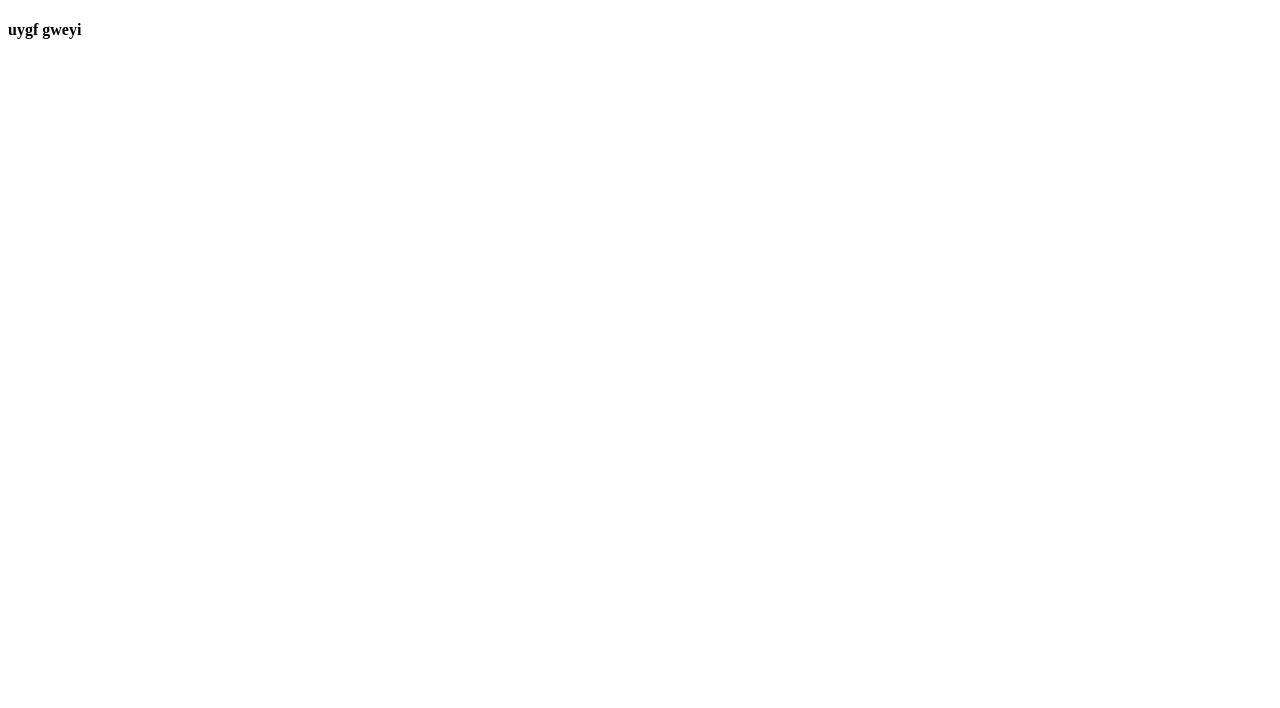
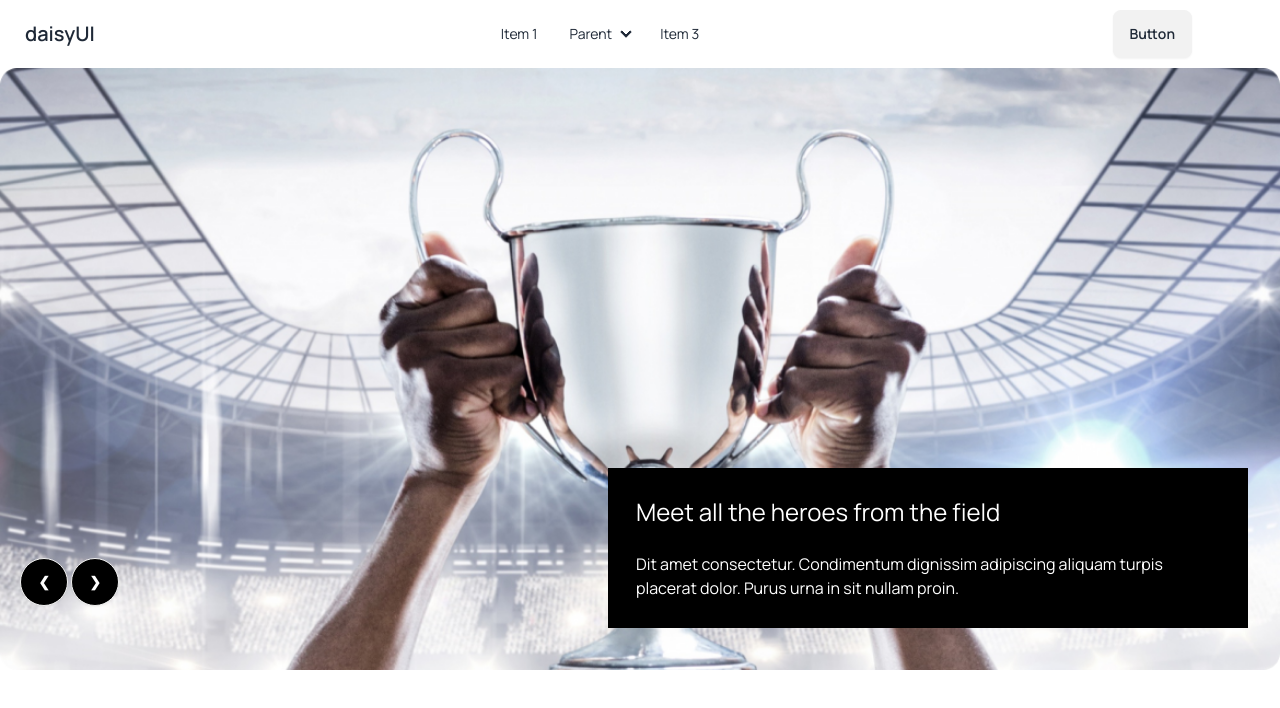
Before and after one commit to alamin601078/my-hockeys-website, a plain HTML site: page index.html in a window 1280 px wide. Drawn offline with nearby package versions, Linux system fonts and the light colour scheme.

Commit message:
compleate banner

```diff
--- a/index.html
+++ b/index.html
@@ -4,8 +4,89 @@
     <meta charset="UTF-8">
     <meta name="viewport" content="width=device-width, initial-scale=1.0">
     <title>Document</title>
+        <!-- tailwin and daisy ui -->
+
+<link href="https://cdn.jsdelivr.net/npm/daisyui@4.6.0/dist/full.min.css" rel="stylesheet" type="text/css" />
+<script src="https://cdn.tailwindcss.com"></script>
+    <!-- manrope goole font -->
+    <link rel="preconnect" href="https://fonts.googleapis.com">
+<link rel="preconnect" href="https://fonts.gstatic.com" crossorigin>
+<link href="https://fonts.googleapis.com/css2?family=Manrope:wght@300;400;500;600;700;800&family=Open+Sans:ital,wght@0,300;0,400;0,500;0,600;0,700;0,800;1,500;1,600;1,700;1,800&family=Poppins:wght@400;500;600;700;800&family=Work+Sans:ital,wght@0,200;0,300;0,400;0,600;1,300;1,400;1,600&display=swap" rel="stylesheet">
+<style>
+    .font-manrope{
+        font-family: 'Manrope', sans-serif;
+    }
+</style>
 </head>
-<body>
-    <h4>uygf gweyi</h4>
+
+<body class="font-manrope">
+    <header>
+        <nav>
+            <div class="navbar bg-base-100 w-[1200px] ">
+                <div class="navbar-start">
+                  <div class="dropdown">
+                    <div tabindex="0" role="button" class="btn btn-ghost lg:hidden">
+                      <svg xmlns="http://www.w3.org/2000/svg" class="h-5 w-5" fill="none" viewBox="0 0 24 24" stroke="currentColor"><path stroke-linecap="round" stroke-linejoin="round" stroke-width="2" d="M4 6h16M4 12h8m-8 6h16" /></svg>
+                    </div>
+                    <ul tabindex="0" class="menu menu-sm dropdown-content mt-3 z-[1] p-2 shadow bg-base-100 rounded-box w-52">
+                      <li><a>Item 1</a></li>
+                      <li>
+                        <a>Parent</a>
+                        <ul class="p-2">
+                          <li><a>Submenu 1</a></li>
+                          <li><a>Submenu 2</a></li>
+                        </ul>
+                      </li>
+                      <li><a>Item 3</a></li>
+                    </ul>
+                  </div>
+                  <a class="btn btn-ghost text-xl">daisyUI</a>
+                </div>
+                <div class="navbar-center hidden lg:flex">
+                  <ul class="menu menu-horizontal px-1">
+                    <li><a>Item 1</a></li>
+                    <li>
+                      <details>
+                        <summary>Parent</summary>
+                        <ul class="p-2">
+                          <li><a>Submenu 1</a></li>
+                          <li><a>Submenu 2</a></li>
+                        </ul>
+                      </details>
+                    </li>
+                    <li><a>Item 3</a></li>
+                  </ul>
+                </div>
+                <div class="navbar-end">
+                  <a class="btn">Button</a>
+                </div>
+              </div>
+        </nav>
+        <div class="">
+            <div class="carousel w-full">
+                <div id="slide1" class="carousel-item relative w-full">
+                  <img src="/Images/1.png" class="w-full" />
+                  <div class="absolute transform
+                  ms:left-5/3 ms:top-5/3 lg:-translate-y-1/2 lg:left-5 lg:right-5 lg:bottom-10">
+                    <a href="#slide4" class="btn btn-circle bg-black text-white">❮</a>
+                    <a href="#slide2" class="btn btn-circle bg-black text-white">❯</a>
+                  </div>
+                </div>
+            </div>
+            <div class="lg:h-40 lg:w-2/4 mx-auto text-white p-7 ms:translate-y-52 ms:translate-x-2 lg:translate-x-72 lg:-translate-y-52   bg-black">
+                <h2 class="text-2xl">Meet all the heroes from the field</h2><br>
+                <p>Dit amet consectetur. Condimentum dignissim adipiscing aliquam turpis placerat dolor. Purus urna in sit nullam proin. </p>
+              </div>
+
+        </div>
+
+
+    </header>
+    <main>
+
+    </main>
+    <footer>
+
+    </footer>
 </body>
 </html>
--- /dev/null
+++ b/tailwind.config.js
@@ -0,0 +1,8 @@
+/** @type {import('tailwindcss').Config} */
+module.exports = {
+    content: ["./src/**/*.{html,js}"],
+    theme: {
+      extend: {},
+    },
+    plugins: [],
+  }
```
Also changed, not shown: Images/1.png (added), Images/10.png (added), Images/11.png (added), Images/2.png (added), Images/3.png (added), Images/4.png (added), Images/5.png (added), Images/6.png (added), Images/7.png (added), Images/8.png (added), Images/9.png (added), Images/Group 1171275317.png (added), Images/Group 1171275318.png (added), Images/Group 1171275321.png (added).
